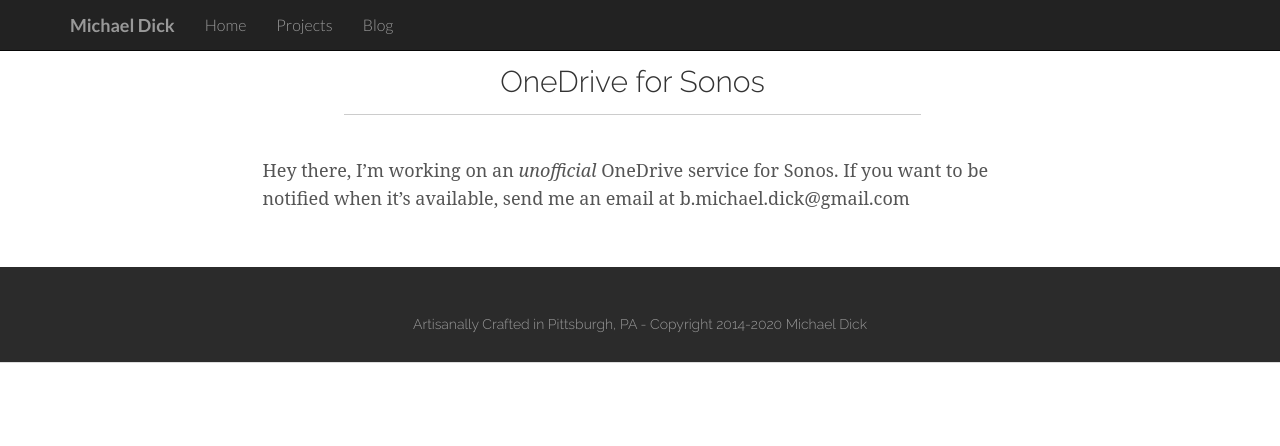
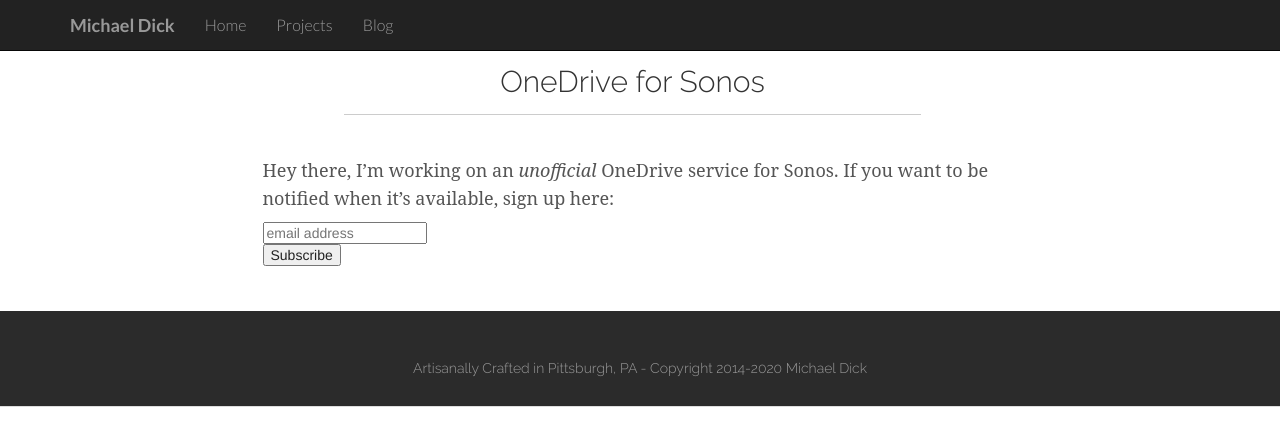
Before and after one commit to bertique/bertique.github.io, a Jekyll site: the page built from sonosonedrive.md, in a window 1280 px wide. Shown: the top 446 px of the page. Built offline with Jekyll 4.4.1, drawn with Linux system fonts in a browser that asks for light colours; comment, search, counter and statistics services are not loaded; some of the changed lines change nothing that is shown.

Commit message:
Add sign up form to onedrive

```diff
--- a/sonosonedrive.md
+++ b/sonosonedrive.md
@@ -9,4 +9,107 @@
  OneDrive for Sonos
 ---
 
-Hey there, I'm working on an *unofficial* OneDrive service for Sonos. If you want to be notified when it's available, send me an email at b.michael.dick@gmail.com
+Hey there, I'm working on an *unofficial* OneDrive service for Sonos. If you want to be notified when it's available, sign up here:
+
+<!-- Begin MailChimp Signup Form -->
+<link href="//cdn-images.mailchimp.com/embedcode/slim-081711.css" rel="stylesheet" type="text/css">
+<style type="text/css">
+	#mc_embed_signup{background:#fff; clear:left; font:14px Helvetica,Arial,sans-serif; }
+	#mc_embed_signup form{padding:0; }
+</style>
+<div id="mc_embed_signup">
+<form action="//michaeldick.us11.list-manage.com/subscribe/post?u=6514e7cf250dcbb3bf07ad690&amp;id=6abfd24149" method="post" id="mc-embedded-subscribe-form" name="mc-embedded-subscribe-form" class="validate" target="_blank" novalidate>
+<div id="mc_embed_signup_scroll">
+<input type="email" value="" name="EMAIL" class="email" id="mce-EMAIL" placeholder="email address" required>
+<div class="mc-field-group input-group" style="display:none">
+    <strong>Project </strong>
+    <ul><li><input type="checkbox" value="1" name="group[19585][1]" id="mce-group[19585]-19585-0"><label for="mce-group[19585]-19585-0">NPR One for Sonos</label></li>
+<li><input type="checkbox" value="2" name="group[19585][2]" id="mce-group[19585]-19585-1" checked><label for="mce-group[19585]-19585-1">OneDrive for Sonos</label></li>
+</ul>
+</div>
+<!-- real people should not fill this in and expect good things - do not remove this or risk form bot signups-->
+<div style="position: absolute; left: -5000px;"><input type="text" name="b_6514e7cf250dcbb3bf07ad690_6abfd24149" tabindex="-1" value=""></div>
+<div class="clear"><input type="submit" value="Subscribe" name="subscribe" id="mc-embedded-subscribe" class="button"></div>
+</div>
+</form>
+</div>
+<!--End mc_embed_signup-->
+
+<!--
+
+## Instructions
+
+### Adding OneDrive to your Sonos
+
+Open your Sonos desktop app and go to Help ->  About my Sonos System... (on Mac this is located under the SONOS menu)
+
+![screenshot](/img/sonos-nprone/sonos-init.png)
+
+![screenshot](/img/sonos-nprone/sonos-ip.png)
+
+Then note down the ip address under *Associated Product*. For me this would be *192.168.1.203*.
+
+Alternatively, you can also use your Sonos app on your iOS or Android to find the ip address. Check under Settings -> About my Sonos System
+
+![screenshot](/img/sonos-nprone/sonos-ip-ios.png)
+
+Open a web browser and type http://[your ip address from above]:1400/customsd.htm. So for me this would be *http://192.168.1.203:1400/customsd.htm*.
+
+Enter the information below into the form and hit submit. This will add the service to your Sonos.
+
+1. **SID:** 248
+2. **Service Name:** OneDrive
+3. **Endpoint URL:** http://sonosonedrive.herokuapp.com/soap
+4. **Secure Endpoint URL:** https://sonosonedrive.herokuapp.com/soap
+5. **Polling Interval:** 3600
+6. **Authentication SOAP header policy:** Device Link
+7. **Strings table:**
+  * Version: 1
+  * Uri: http://sonosonedrive.herokuapp.com/static/strings.xml
+8. **Presentation map:**
+ * Version: 1
+ * Uri: http://sonosonedrive.herokuapp.com/static/presentationMap.xml
+9. **Container Type:**
+ * Music Service
+11. **Capabilities:**
+ * Search
+
+![screenshot](/img/sonos-onedrive/sonos-add4.png)
+
+Go back to your Sonos app and choose Add Music Service. You should now find OneDrive in the list of services.
+
+![screenshot](/img/sonos-nprone/sonos-service.png)
+
+Select I already have an account.
+
+![screenshot](/img/sonos-onedrive/sonos-add-1.png)
+
+Open [https://login.live.com/oauth20_remoteconnect.srf](https://login.live.com/oauth20_remoteconnect.srf){:target="_blank"} and enter the code shown in the Sonos window.
+
+![screenshot](/img/sonos-onedrive/sonos-add-2.png)
+
+Allow access for the OneDrive Sonos app. You might have to log in first with your Microsoft credentials if you haven't done already.
+
+![screenshot](/img/sonos-onedrive/sonos-add-3.png)
+
+Now you are all set and can start listening to music from your OneDrive. Browse through your folders and add folders or songs to your My Sonos.
+
+Feel free to reach out with any questions or issues at [b.michael.dick@gmail.com](mailto:b.michael.dick@gmail.com).
+
+### Removing OneDrive from your Sonos
+
+If you would like to remove the OneDrive service from your Sonos just follow the steps below.
+
+Open your desktop app and go to Manage -> Settings...
+
+![screenshot](/img/sonos-nprone/sonos-remove.png)
+
+Find the OneDrive services in the list and hit Remove.
+
+![screenshot](/img/sonos-onedrive/sonos-remove-2.png)
+
+Go back to the browser page from above and submit the form, leaving all fields empty, but the SID set to 248. This will remove the OneDrive service from your Sonos.
+
+![screenshot](/img/sonos-onedrive/sonos-remove-3.png)
+
+-->
```
Also changed, not shown: img/sonos-onedrive/sonos-add-1.png (added), img/sonos-onedrive/sonos-add-2.png (added), img/sonos-onedrive/sonos-add-3.png (added), img/sonos-onedrive/sonos-add4.png (added), img/sonos-onedrive/sonos-remove-2.png (added), img/sonos-onedrive/sonos-remove-3.png (added).
